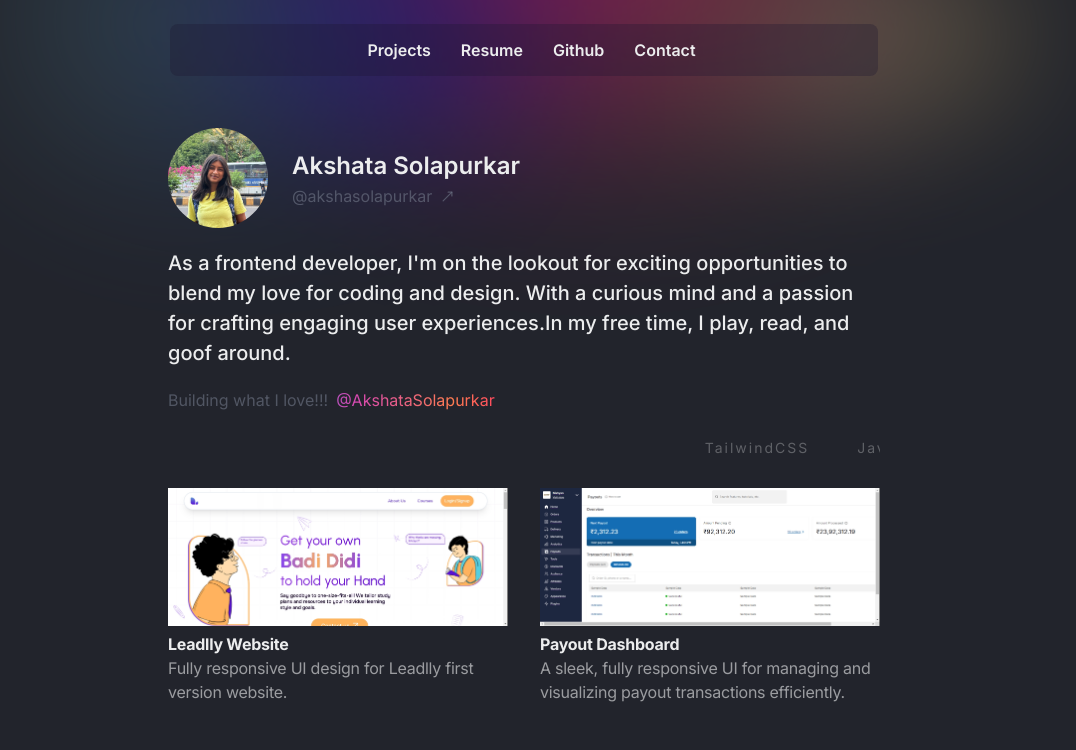
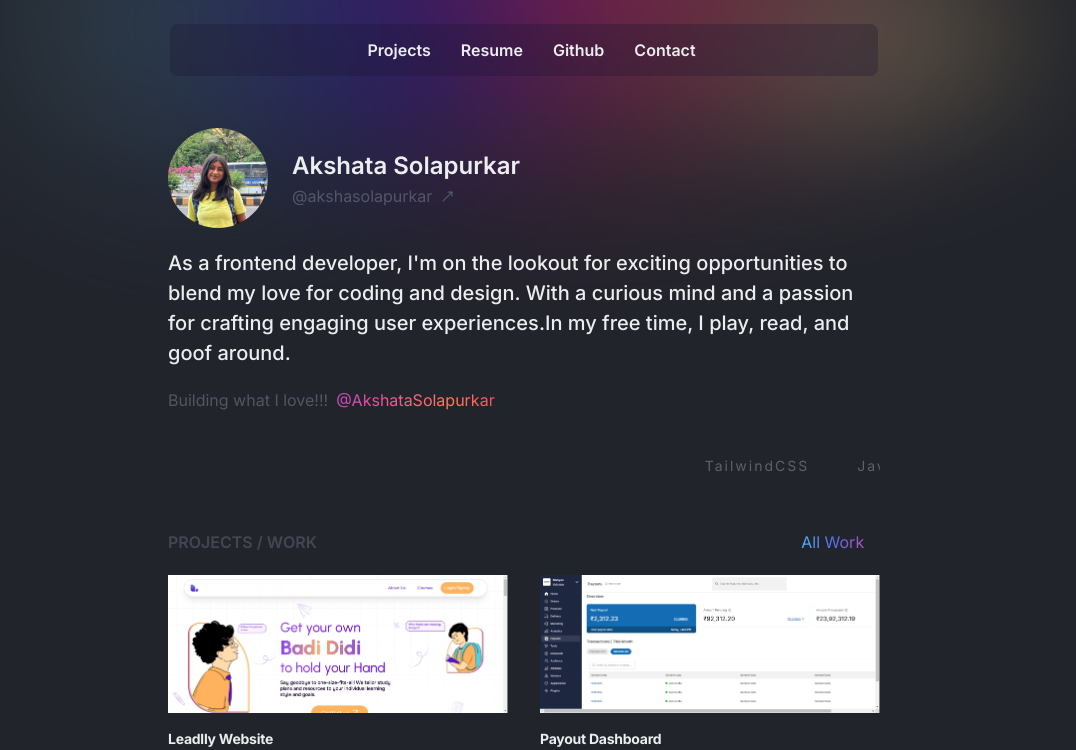
Before and after one commit to AkshataSolapurkar/Personal-Website-Akshata-Solapurkar, a Next.js app: page / in a window 1280 px wide. Shown: the top 750 px of the page, without its empty margins (116-1192 px from the left). Built offline with nearby package versions, Linux system fonts and the light colour scheme.

Commit message:
smooth dnd

```diff
--- a/package.json
+++ b/package.json
@@ -10,6 +10,7 @@
   },
   "dependencies": {
     "@heroicons/react": "^2.1.3",
+    "framer-motion": "^11.3.23",
     "lucide-react": "^0.365.0",
     "next": "14.1.4",
     "react": "^18",
--- a/src/app/Components/Bento.tsx
+++ b/src/app/Components/Bento.tsx
@@ -2,6 +2,9 @@ import React, { useState } from 'react'
 import { DndProvider } from 'react-dnd'
 import { HTML5Backend } from 'react-dnd-html5-backend'
 import ProjectItem from '../shared/ProjectItem'
+import dynamic from 'next/dynamic'
+import Link from 'next/link'
+
 
 interface Project {
   id: number
@@ -28,6 +31,22 @@ const ProjectGrid: React.FC = () => {
 
   return (
     <DndProvider backend={HTML5Backend}>
+      <div className='flex justify-between mt-[40px] mb-[5px]'>
+              <h1 className='opacity-70 text-light-grey text-[16px] capitalize font-semibold'>PROJECTS / WORK</h1>
+              <Link
+                rel="stylesheet"
+                className="fontGradient group relative inline-flex items-center"
+                href="https://github.com/AkshataSolapurkar"
+              >
+                <span className="text transition-all duration-300 ease-out group-hover:mr-2">
+                  All Work
+                </span>
+                <span className="arrow opacity-0 transform -translate-x-2 transition-all duration-300 ease-out group-hover:opacity-100 group-hover:translate-x-0">
+                  ►
+                </span>
+              </Link>
+
+            </div>
       <div className="flex flex-wrap -mx-4">
         {projects.map((project, index) => (
           <div key={project.id} className="w-full md:w-1/2 ">
--- a/src/app/Components/Herosection.tsx
+++ b/src/app/Components/Herosection.tsx
@@ -19,7 +19,7 @@ const Herosection = () => {
       <div className="mt-[32px] py-[16px]">
         <div className="w-full px-[18px]">
           <div className="py-[4px] px-[16px]">
-            <div className="flex flex-col">
+            <div className="flex mb-7 flex-col">
 
               <div className='flex gap-6 items-center'>
               <Image alt='profile' src={profilepic} width="100" className='rounded-full'/>
--- a/src/app/shared/ProjectItem.tsx
+++ b/src/app/shared/ProjectItem.tsx
@@ -1,6 +1,7 @@
-import React from 'react'
+import React, { useRef, useState } from 'react'
 import { useDrag, useDrop } from 'react-dnd'
 import Image from 'next/image'
+import { motion, AnimatePresence } from 'framer-motion'
 
 interface Project {
   id: number
@@ -14,9 +15,12 @@ const ProjectItem: React.FC<{
   index: number
   moveProject: (dragIndex: number, hoverIndex: number) => void
 }> = ({ project, index, moveProject }) => {
+  const ref = useRef<HTMLDivElement>(null)
+  const [isHovering, setIsHovering] = useState(false)
+
   const [{ isDragging }, drag] = useDrag({
     type: 'project',
-    item: { index },
+    item: () => ({ id: project.id, index }),
     collect: (monitor) => ({
       isDragging: monitor.isDragging(),
     }),
@@ -24,43 +28,87 @@ const ProjectItem: React.FC<{
 
   const [, drop] = useDrop({
     accept: 'project',
-    hover: (item: { index: number }) => {
-      if (item.index !== index) {
-        moveProject(item.index, index)
-        item.index = index
+    hover: (item: { id: number, index: number }, monitor) => {
+      if (!ref.current) {
+        return
       }
+      const dragIndex = item.index
+      const hoverIndex = index
+
+      if (dragIndex === hoverIndex) {
+        return
+      }
+
+      const hoverBoundingRect = ref.current?.getBoundingClientRect()
+      const hoverMiddleY = (hoverBoundingRect.bottom - hoverBoundingRect.top) / 2
+      const clientOffset = monitor.getClientOffset()
+      const hoverClientY = clientOffset!.y - hoverBoundingRect.top
+
+      if (dragIndex < hoverIndex && hoverClientY < hoverMiddleY) {
+        return
+      }
+
+      if (dragIndex > hoverIndex && hoverClientY > hoverMiddleY) {
+        return
+      }
+
+      moveProject(dragIndex, hoverIndex)
+      item.index = hoverIndex
     },
   })
 
+  drag(drop(ref))
+
   return (
-    <div
-      ref={(node) => drag(drop(node))}
-      className={`mb-4 rounded-[20px] p-4 flex flex-col cursor-pointer transition-transform duration-500 ease-out transform ${
-        isDragging ? 'opacity-0 scale-105' : 'opacity-100 scale-100'
-      } group relative`}
-      style={{
-        transition: 'all 0.3s cubic-bezier(0.4, 0, 0.2, 1)',
-        visibility: isDragging ? 'hidden' : 'visible', // Hide the item while dragging
-      }}
+    <AnimatePresence>
+      {isDragging ? (
+        <motion.div
+          initial={{ opacity: 1, height: 0 }}
+          animate={{ opacity: 1, height: 'auto' }}
+          exit={{ opacity: 1, height: 0 }}
+          transition={{ duration: 0.2 }}
+          className="mb-4 cursor-pointer rounded-[20px] bg-gray-200 dark:bg-gray-700"
+          style={{ height: ref.current?.offsetHeight }}
+        />
+      ) : (
+        <motion.div
+          ref={ref}
+          layout
+          initial={{ opacity: 0, y: 20 }}
+          animate={{ opacity: 1, y: 0 }}
+          exit={{ opacity: 0, y: 20 }}
+          transition={{ duration: 0.2, ease: 'easeInOut' }}
+          className="mb-4 cursor-pointer rounded-[20px] p-4 flex flex-col group relative"
+          onMouseEnter={() => setIsHovering(true)}
+          onMouseLeave={() => setIsHovering(false)}
         >
-      <div
-        className="absolute inset-0 bg-[linear-gradient(90deg,rgba(30,28,50,0.8)0%,rgba(43,22,29,0.7)100%)] opacity-0 group-hover:opacity-100 transition-opacity duration-700 ease-in-out rounded-[20px]"
-        style={{ transition: 'opacity 0.4s ease-in-out' }}
+          <motion.div
+            className="absolute inset-0 bg-[linear-gradient(90deg,rgba(30,28,50,0.8)0%,rgba(43,22,29,0.7)100%)] opacity-0 group-hover:opacity-100 rounded-[20px]"
+            initial={{ opacity: 0 }}
+            animate={{ opacity: isHovering ? 1 : 0 }}
+            transition={{ duration: 0.3 }}
           />
           <div className="relative z-10">
             <Image
               src={project.picture}
               alt={project.title}
-          width={500} // Adjust width as needed
-          height={500} // Set the desired height
-          className="rounded-[] object-cover"
+              width={500}
+              height={500}
+              className="object-cover mb-[15px] w-full h-auto"
             />
-        <div className='mt-[6px] font-normal tracking-tighter'>
-          <h3 className="text-[16px] font-bold">{project.title}</h3>
-          <p className='opacity-60'>{project.description}</p>
+            <motion.div
+              className='mt-[6px] font-normal tracking-tighter'
+              initial={{ opacity: 0, y: 10 }}
+              animate={{ opacity: 1, y: 0 }}
+              transition={{ delay: 0.1, duration: 0.3 }}
+            >
+              <h3 className="text-[14px] mb-1 font-bold">{project.title}</h3>
+              <p className='opacity-60 font-light text-[14px]'>{project.description}</p>
+            </motion.div>
           </div>
-      </div>
-    </div>
+        </motion.div>
+      )}
+    </AnimatePresence>
   )
 }
 
```
Also changed, not shown: 1 other file (tests, documents, lock files or other folders). Lines whose indentation alone changed are shown as unchanged.
